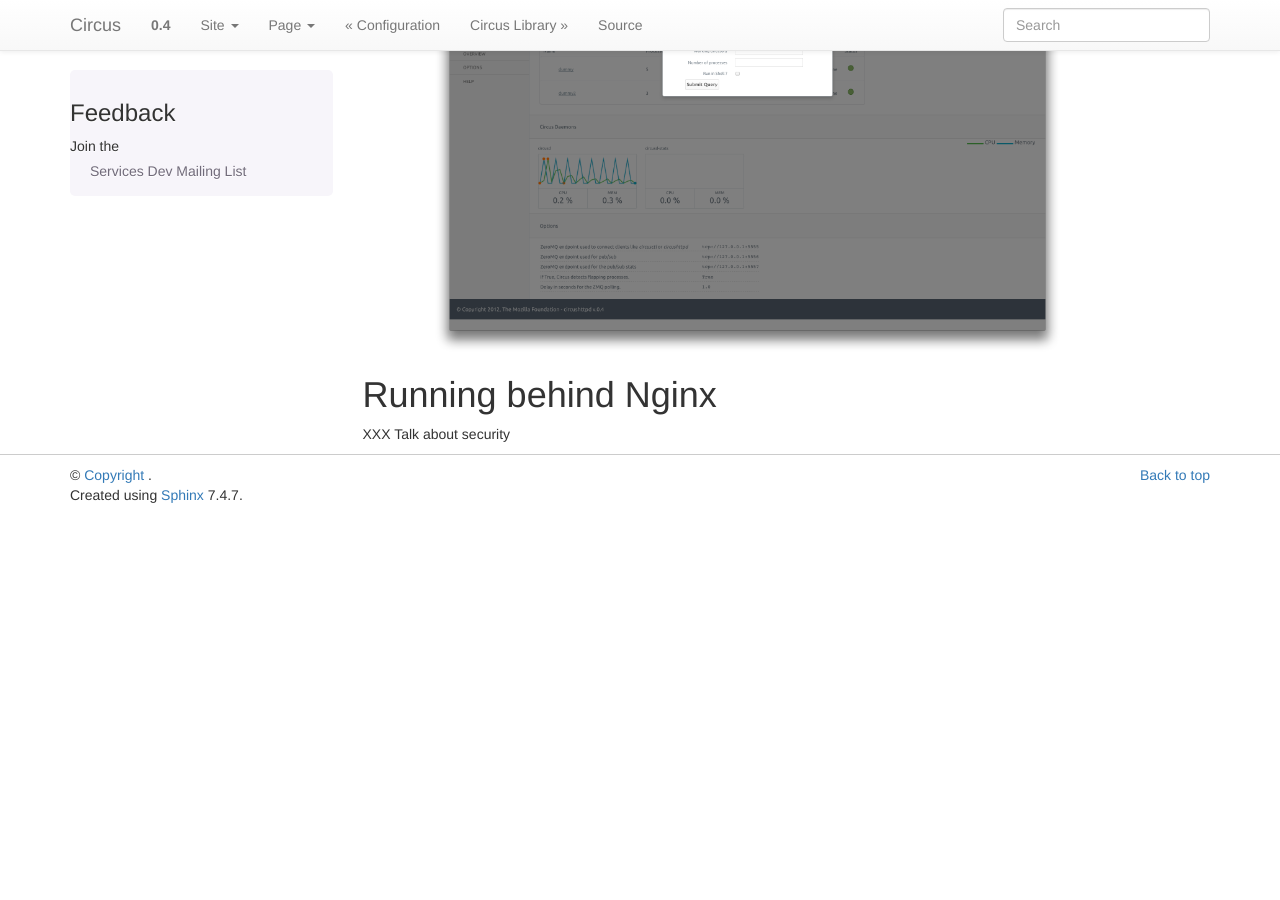
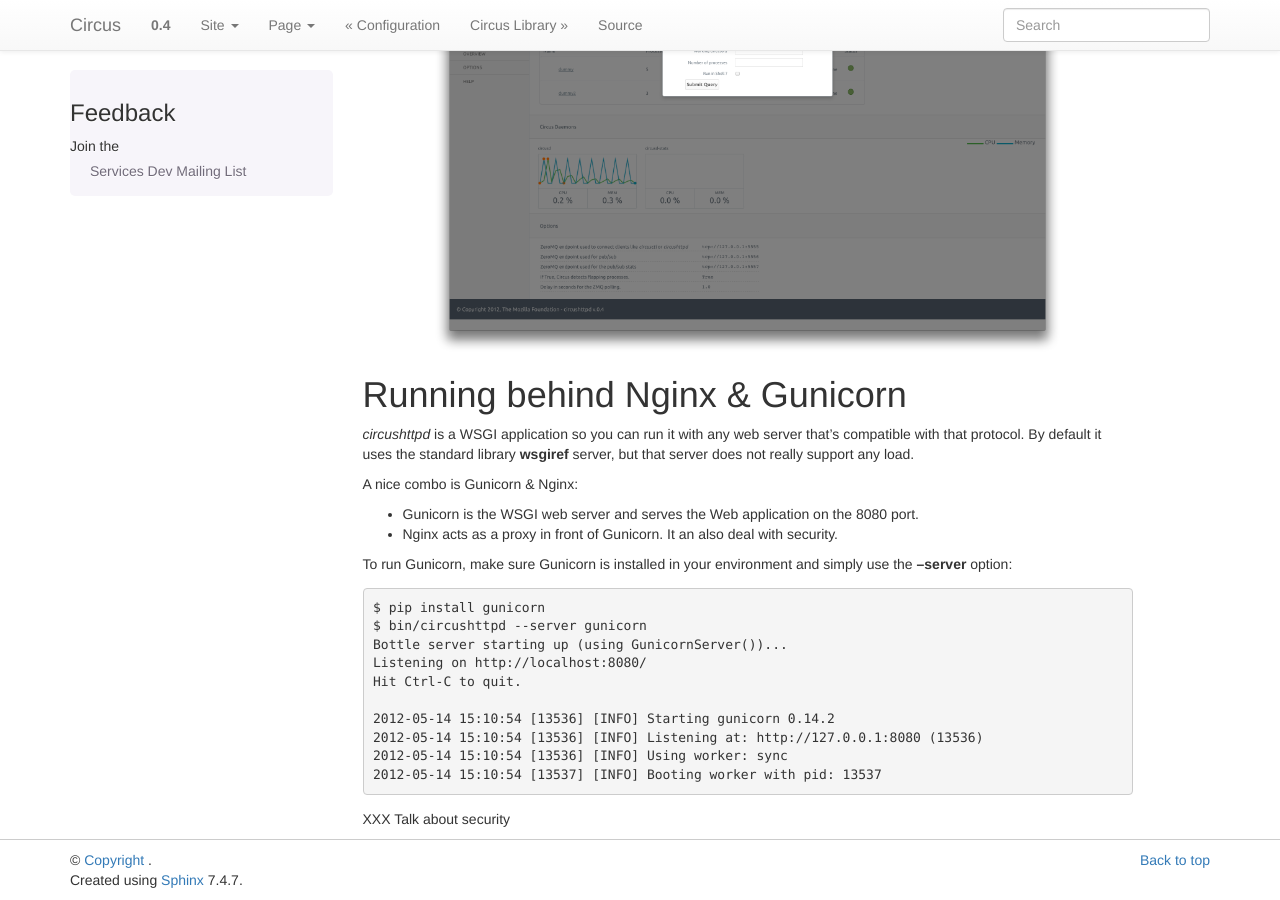
Before and after one commit to circus-tent/circus, a Sphinx documentation site: the page built from docs/source/circushttpd.rst, in a window 1280 px wide and 900 px high, scrolled down 2272 px. Built offline with Sphinx 7.4.7, drawn with Linux system fonts in a browser that asks for light colours; pages that are not in the unit, such as notebooks, are missing from menus; before the commit the page ends 2787 px from its top, so only the background shows below that.

Commit message:
added the --server option so circushttpd can be run with gunicorn

```diff
--- a/docs/source/circushttpd.rst
+++ b/docs/source/circushttpd.rst
@@ -89,7 +89,33 @@
 
 
 
-Running behind Nginx
-====================
+Running behind Nginx & Gunicorn
+===============================
+
+*circushttpd* is a WSGI application so you can run it with any web server that's
+compatible with that protocol. By default it uses the standard library
+**wsgiref** server, but that server does not really support any load.
+
+A nice combo is Gunicorn & Nginx:
+
+- Gunicorn is the WSGI web server and serves the Web application on the
+  8080 port.
+- Nginx acts as a proxy in front of Gunicorn. It an also deal with security.
+
+To run Gunicorn, make sure Gunicorn is installed in your environment and
+simply use the **--server** option::
+
+    $ pip install gunicorn
+    $ bin/circushttpd --server gunicorn
+    Bottle server starting up (using GunicornServer())...
+    Listening on http://localhost:8080/
+    Hit Ctrl-C to quit.
+
+    2012-05-14 15:10:54 [13536] [INFO] Starting gunicorn 0.14.2
+    2012-05-14 15:10:54 [13536] [INFO] Listening at: http://127.0.0.1:8080 (13536)
+    2012-05-14 15:10:54 [13536] [INFO] Using worker: sync
+    2012-05-14 15:10:54 [13537] [INFO] Booting worker with pid: 13537
+
+
 
 XXX Talk about security
```
Also changed, not shown: 1 other file.
